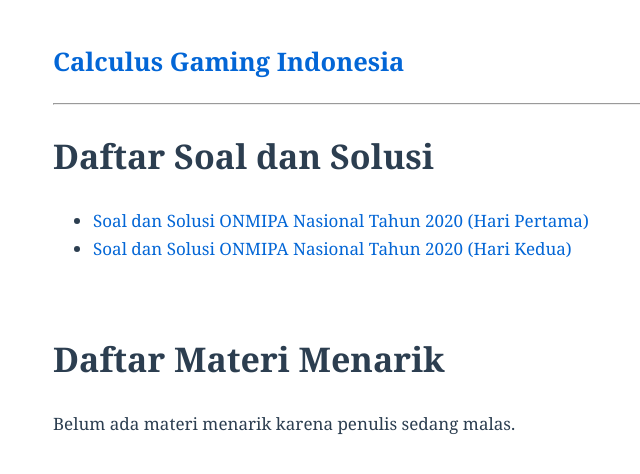
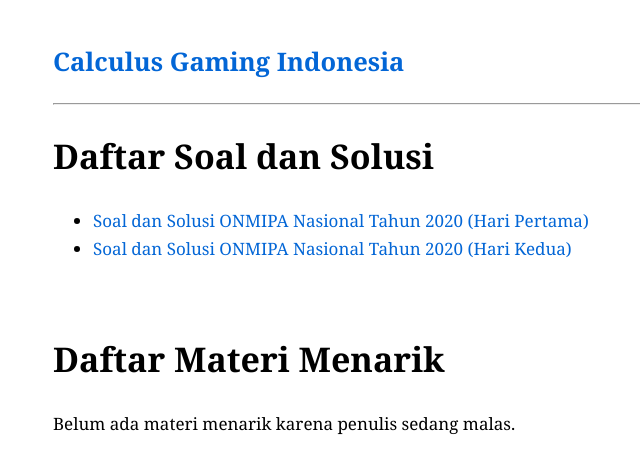
Before and after one commit to calculusgamingindonesia/calculusgamingindonesia.github.io, a Jekyll site: the page built from index.html, in a window 1280 px wide. Shown: the top 474 px of the page, without its empty margins (187-827 px from the left). Built offline with Jekyll 4.4.1, drawn with Linux system fonts in a browser that asks for light colours; some web fonts are replaced.

Commit message:
Update default.html

```diff
--- a/_layouts/default.html
+++ b/_layouts/default.html
@@ -19,7 +19,6 @@
         font-family: "Computer Modern Serif", Georgia, "Times New Roman", serif;
         font-size: 17px;
         line-height: 1.65;
-        color: #2c3e50;
         margin: 40px auto;
         max-width: 800px;
         padding: 0 20px;
```
